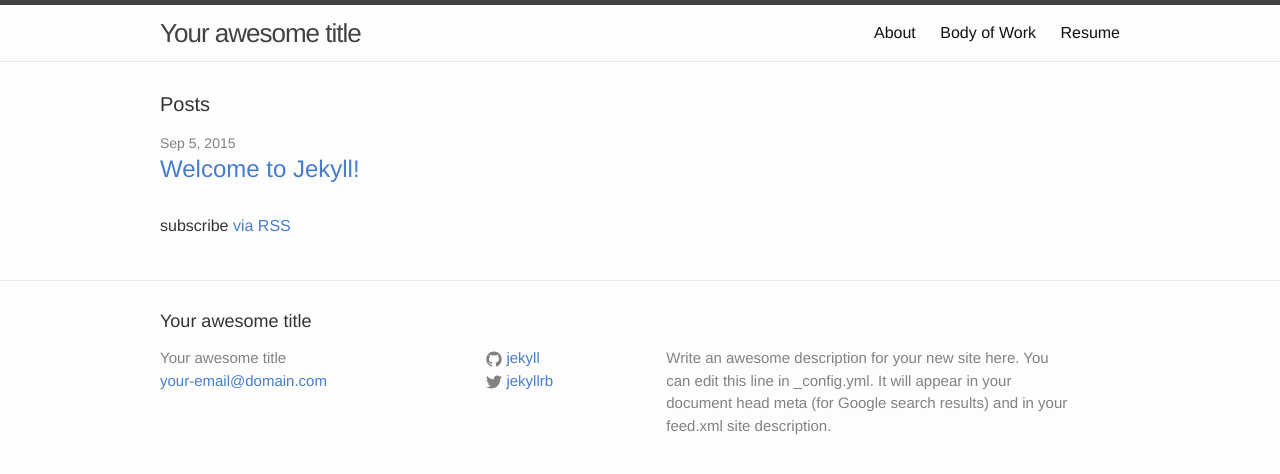
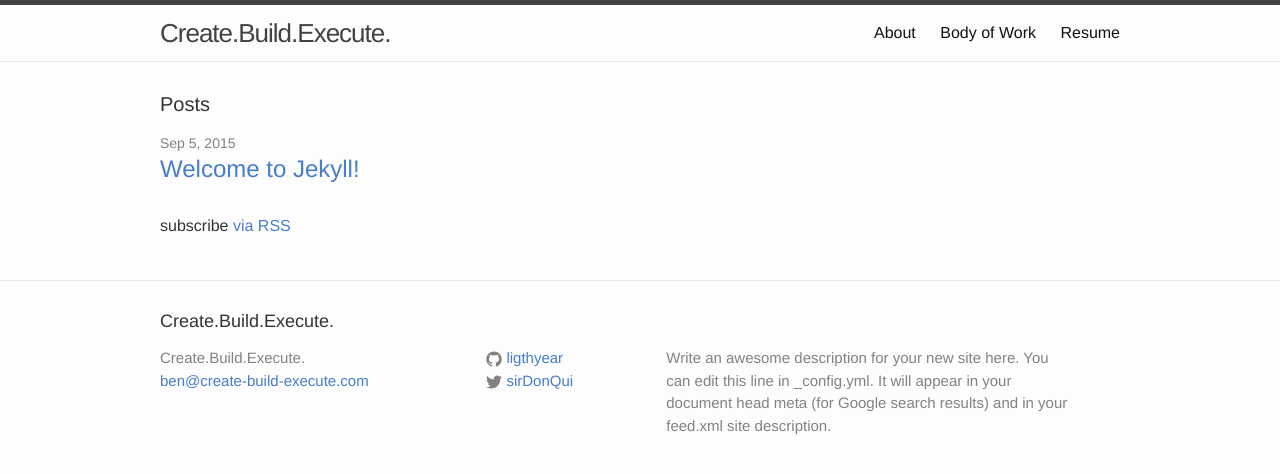
Before and after one commit to gnunicorn/gnunicorn.org, a Jekyll site: the page built from index.html, in a window 1280 px wide. Shown: the top 474 px of the page. Built offline with Jekyll 4.4.1, drawn with Linux system fonts in a browser that asks for light colours.

```diff
--- a/_config.yml
+++ b/_config.yml
@@ -1,14 +1,24 @@
 # Site settings
-title: Your awesome title
-email: your-email@domain.com
+title: Create.Build.Execute.
+email: ben@create-build-execute.com
 description: > # this means to ignore newlines until "baseurl:"
   Write an awesome description for your new site here. You can edit this
   line in _config.yml. It will appear in your document head meta (for
   Google search results) and in your feed.xml site description.
 baseurl: "" # the subpath of your site, e.g. /blog/
-url: "http://yourdomain.com" # the base hostname & protocol for your site
-twitter_username: jekyllrb
-github_username:  jekyll
+url: "http://www.create-build-execute.com" # the base hostname & protocol for your site
+twitter_username: sirDonQui
+github_username:  ligthyear
+
+
+timezone: "Europe/Berlin"
+LSI: true
+
+permalink: /blog/:title/
+show_drafts: null
+limit_posts: 0
+future:      false
+unpublished: false
 
 # Build settings
 markdown: kramdown
```
